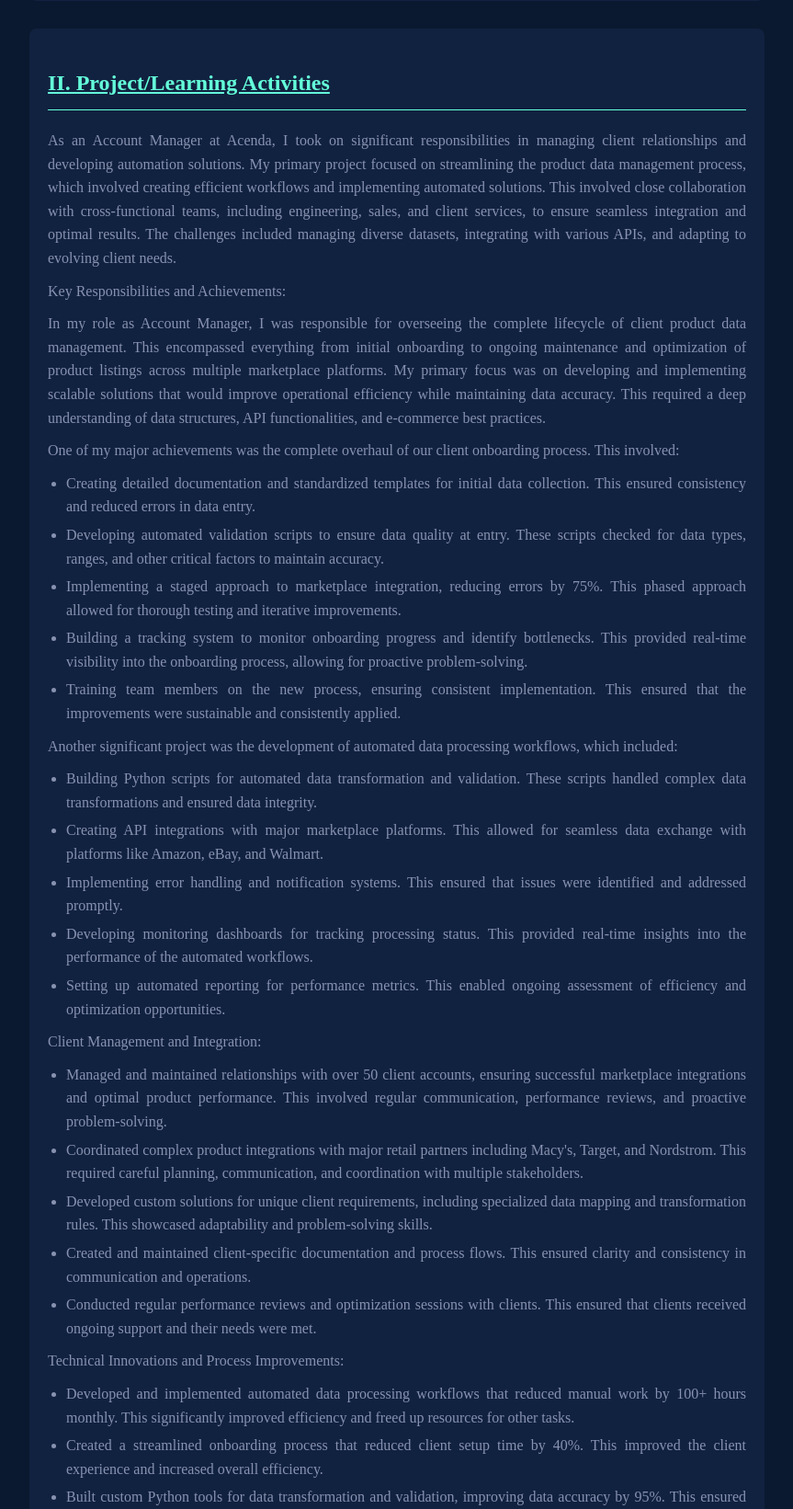
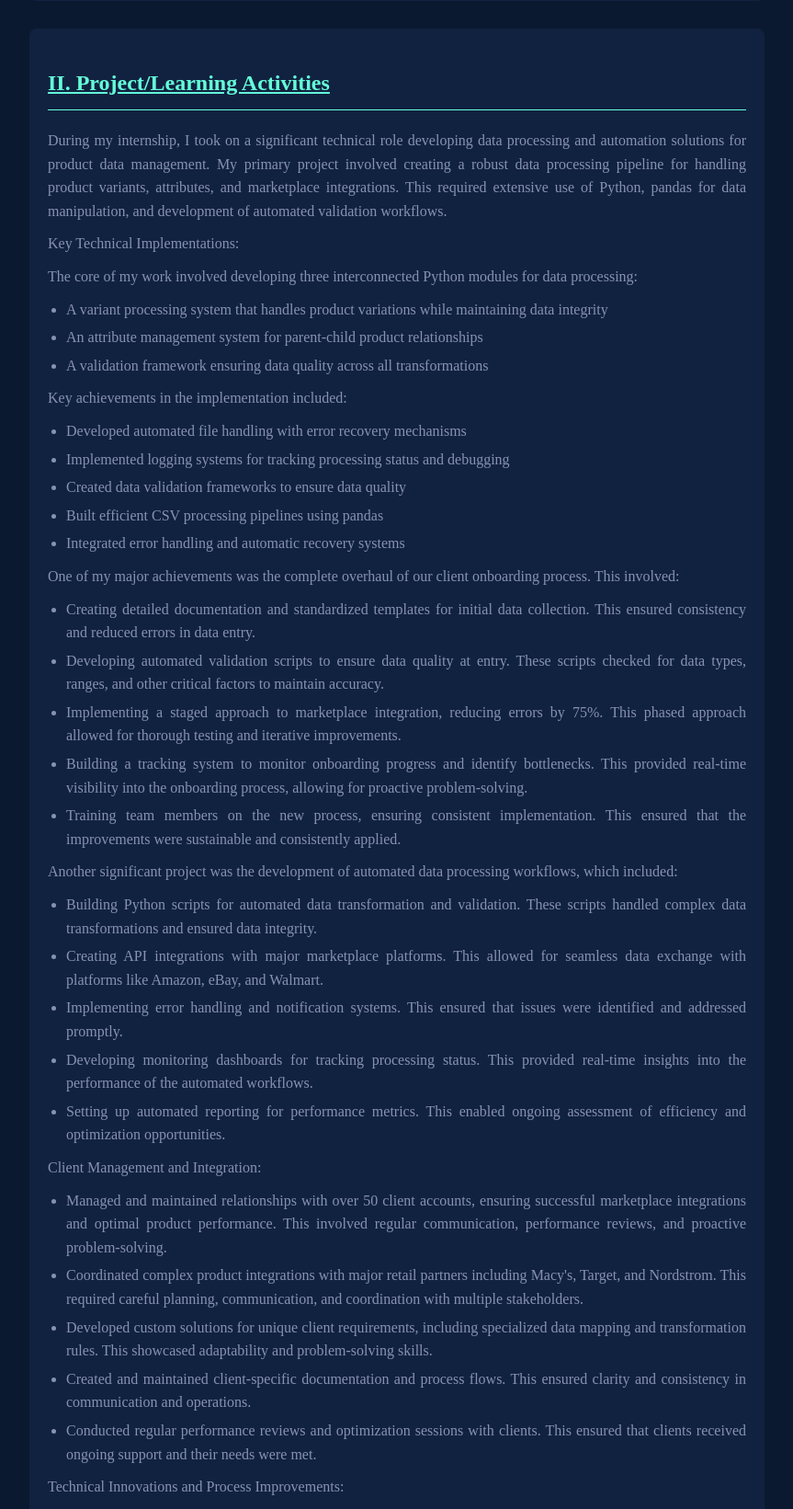
Before and after one commit to jonahumans/Migration-Assistant, a Flask app: page /report in a window 1280 px wide. Shown: the part 635-2276 px from the top of the page at 92% size, without its empty margins (208-1071 px from the left). Run offline with Flask 3, Linux system fonts and the light colour scheme.

Commit message:
Assistant checkpoint: Updated Project/Learning Activities section with technical details
Assistant generated file changes:
- templates/report.html: Update Project/Learning Activities section

---

User prompt:

use this to make the project/learning activities

```diff
--- a/templates/report.html
+++ b/templates/report.html
@@ -111,11 +111,25 @@
 
         <div class="section">
             <h2>II. Project/Learning Activities</h2>
-            <p>As an Account Manager at Acenda, I took on significant responsibilities in managing client relationships and developing automation solutions. My primary project focused on streamlining the product data management process, which involved creating efficient workflows and implementing automated solutions.  This involved close collaboration with cross-functional teams, including engineering, sales, and client services, to ensure seamless integration and optimal results.  The challenges included managing diverse datasets, integrating with various APIs, and adapting to evolving client needs.</p>
+            <p>During my internship, I took on a significant technical role developing data processing and automation solutions for product data management. My primary project involved creating a robust data processing pipeline for handling product variants, attributes, and marketplace integrations. This required extensive use of Python, pandas for data manipulation, and development of automated validation workflows.</p>
 
-            <p>Key Responsibilities and Achievements:</p>
+            <p>Key Technical Implementations:</p>
 
-            <p>In my role as Account Manager, I was responsible for overseeing the complete lifecycle of client product data management. This encompassed everything from initial onboarding to ongoing maintenance and optimization of product listings across multiple marketplace platforms. My primary focus was on developing and implementing scalable solutions that would improve operational efficiency while maintaining data accuracy.  This required a deep understanding of data structures, API functionalities, and e-commerce best practices.</p>
+            <p>The core of my work involved developing three interconnected Python modules for data processing:</p>
+            <ul>
+                <li>A variant processing system that handles product variations while maintaining data integrity</li>
+                <li>An attribute management system for parent-child product relationships</li>
+                <li>A validation framework ensuring data quality across all transformations</li>
+            </ul>
+
+            <p>Key achievements in the implementation included:</p>
+            <ul>
+                <li>Developed automated file handling with error recovery mechanisms</li>
+                <li>Implemented logging systems for tracking processing status and debugging</li>
+                <li>Created data validation frameworks to ensure data quality</li>
+                <li>Built efficient CSV processing pipelines using pandas</li>
+                <li>Integrated error handling and automatic recovery systems</li>
+            </ul>
             <p>One of my major achievements was the complete overhaul of our client onboarding process. This involved:</p>
             <ul>
                 <li>Creating detailed documentation and standardized templates for initial data collection.  This ensured consistency and reduced errors in data entry.</li>
```
